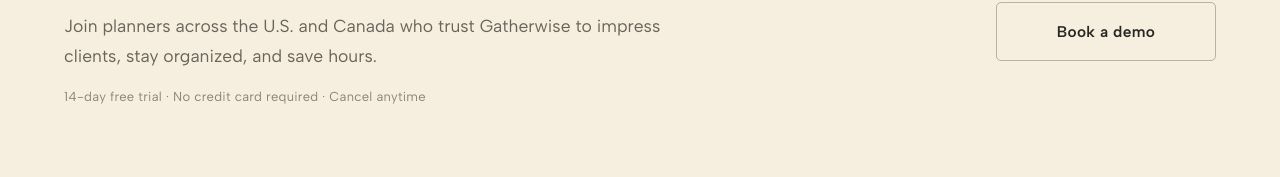
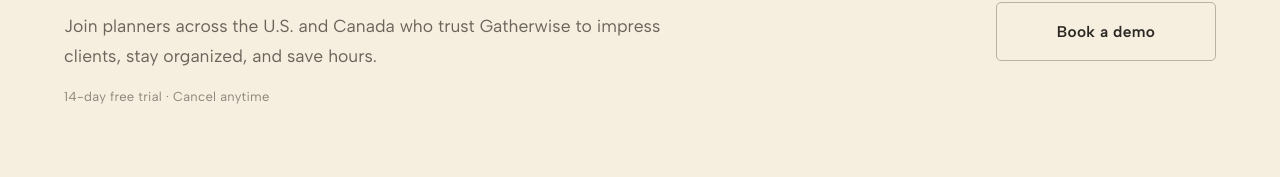
Before and after one commit to gatherwiseio/gatherwise, a Next.js app: page / in a window 1280 px wide. Shown: the part 11755-11932 px from the top of the page. Built offline with nearby package versions, Linux system fonts and the light colour scheme.

Commit message:
Remove 'No credit card required' from homepage CTA and FAQ
Co-Authored-By: Claude Opus 5.5 <noreply@anthropic.com>

```diff
--- a/app/index_v2/page.tsx
+++ b/app/index_v2/page.tsx
@@ -701,7 +701,7 @@ const PAGE_HTML = `
         </details>
         <details style="border-bottom: 1px solid rgb(var(--gw-ink-rgb) / 0.14)">
           <summary style="cursor: pointer; display: flex; align-items: baseline; justify-content: space-between; gap: 20px; padding: 22px 0; font-family: var(--gw-font-display); font-size: clamp(20px, 2.2vw, 25px); font-weight: 500; color: var(--gw-ink)"><h3 style="margin: 0; font: inherit">How does the 14-day free trial work?</h3><span class="gw-faq__icon" aria-hidden="true"></span></summary>
-          <p style="font-size: 16px; line-height: 1.75; color: var(--gw-muted); margin: 0 0 24px; max-width: 60em">Fourteen days on Professional, no credit card. Build a real event in it — that's the only way to know. There's no free tier after the trial, so if it isn't earning its keep you simply don't continue.</p>
+          <p style="font-size: 16px; line-height: 1.75; color: var(--gw-muted); margin: 0 0 24px; max-width: 60em">Fourteen days on Professional. Build a real event in it — that's the only way to know. There's no free tier after the trial, so if it isn't earning its keep you simply don't continue.</p>
         </details>
         <details style="border-bottom: 1px solid rgb(var(--gw-ink-rgb) / 0.14)">
           <summary style="cursor: pointer; display: flex; align-items: baseline; justify-content: space-between; gap: 20px; padding: 22px 0; font-family: var(--gw-font-display); font-size: clamp(20px, 2.2vw, 25px); font-weight: 500; color: var(--gw-ink)"><h3 style="margin: 0; font: inherit">What counts toward my project limit?</h3><span class="gw-faq__icon" aria-hidden="true"></span></summary>
@@ -733,7 +733,7 @@ const PAGE_HTML = `
       <div class="gw-cta__lead">
         <h2 class="gw-cta__title">Trusted by Planners across the U.S. and Canada</h2>
         <p class="gw-cta__text">Join planners across the U.S. and Canada who trust Gatherwise to impress clients, stay organized, and save hours.</p>
-        <p class="gw-cta__fine">14-day free trial · No credit card required · Cancel anytime</p>
+        <p class="gw-cta__fine">14-day free trial · Cancel anytime</p>
       </div>
       <div class="gw-cta__actions">
         <a class="gw-btn gw-btn--gold" href="${SIGNUP}">Start 14-day trial</a>
```
